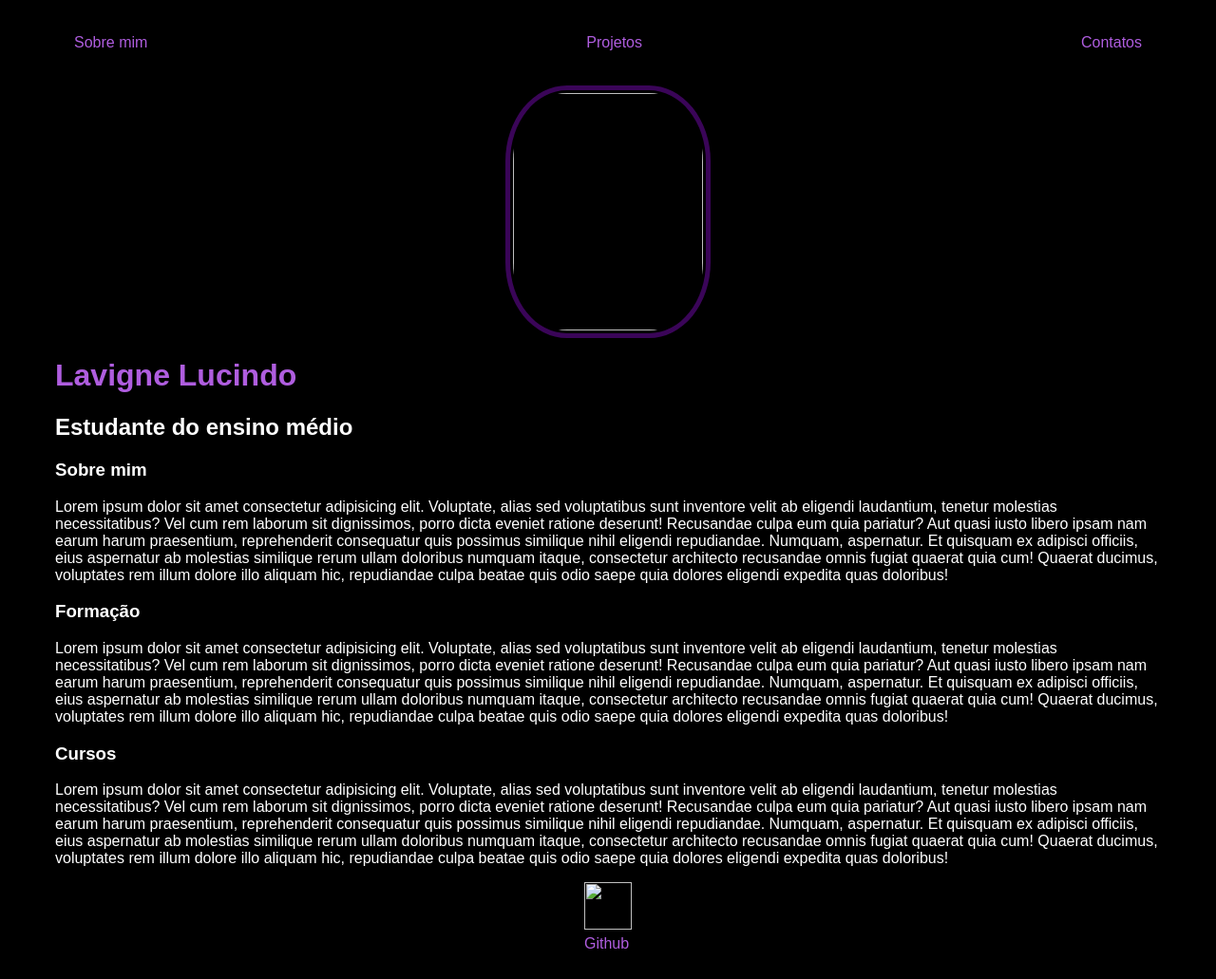
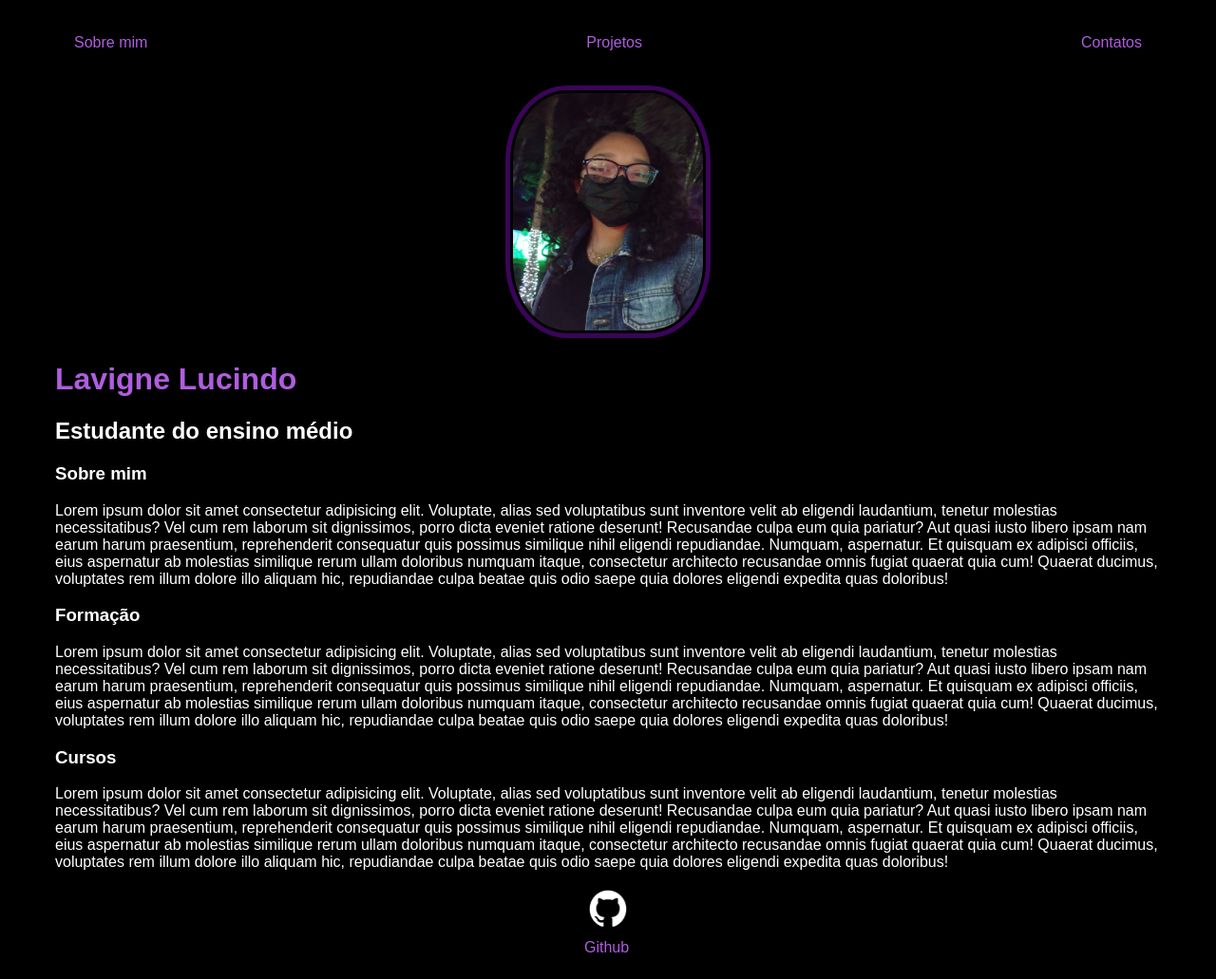
Before and after one commit to LavigneLucindo/primeiro-site, a plain HTML site: page index.html in a window 1280 px wide. Shown: the whole page at 95% size. Drawn offline with Linux system fonts and the light colour scheme.

Commit message:
Update index.html
modifiquei as imagens para carregarem quando abrir o site

```diff
--- a/index.html
+++ b/index.html
@@ -25,7 +25,7 @@
 
         <header>
             <div class="center">
-                <img src="./img/perfil 2.jpeg" alt="">
+                <img src="perfil 2.jpeg" alt="">
             </div>
             <h1>Lavigne Lucindo</h1>
             <h2>Estudante do ensino médio</h2>
@@ -54,7 +54,7 @@
 
         <footer>
             <a href="https://github.com/LavigneLucindo" target="_blank" rel="noopener noreferrer">
-                <img src="./img/logo github.jpg"></img>
+                <img src="logo github.jpg"></img>
                 <p>Github</p>
             </a>
         </footer>
```
